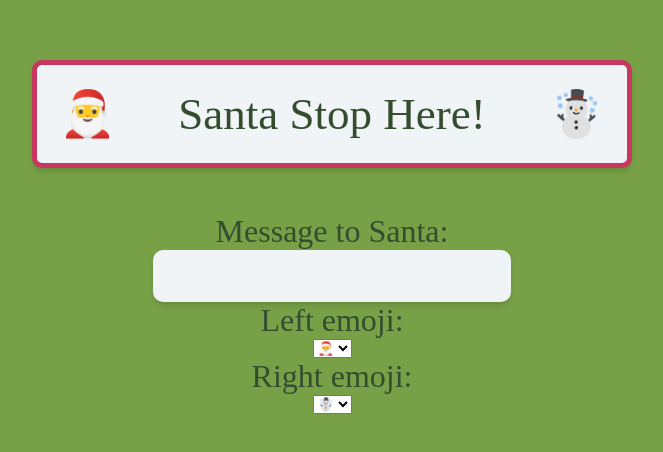
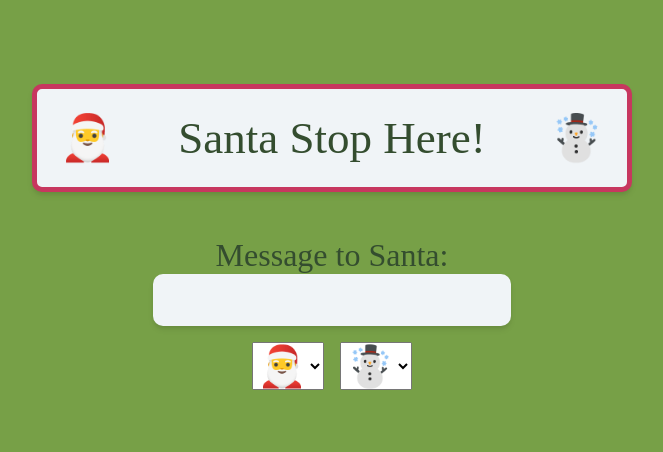
Before and after one commit to caffeinated-pixels/day23-customisable-santa-sign, a plain HTML site: page index.html in a window 1280 px wide. Shown: the part 186-638 px from the top of the page, without its empty margins (308-971 px from the left). Drawn offline with Linux system fonts and the light colour scheme.

Commit message:
Style/position emoji selectors

```diff
--- a/index.html
+++ b/index.html
@@ -24,18 +24,20 @@
       name="text"
       maxlength="25"
     />
-    <label for="left-emoji-select">Left emoji:</label>
+
+    <div class="selectors">
       <select id="left-emoji-select">
         <option value="🎅">🎅</option>
         <option value="🤶">🤶</option>
         <option value="🦌">🦌</option>
       </select>
-    <label for="right-emoji-select">Right emoji:</label>
       <select id="right-emoji-select">
         <option value="☃️">☃️</option>
         <option value="🎁">🎁</option>
         <option value="🎄">🎄</option>
       </select>
+    </div>
+
     <script src="index.js"></script>
   </body>
 </html>
--- a/style.css
+++ b/style.css
@@ -64,3 +64,13 @@ label {
   padding: 0.5em 1em;
   font-size: 1.5rem;
 }
+
+.selectors {
+  margin-top: 1em;
+  display: flex;
+  gap: 1em;
+}
+
+select {
+  font-size: 2.5rem;
+}
```
Lines whose indentation alone changed are shown as unchanged.
